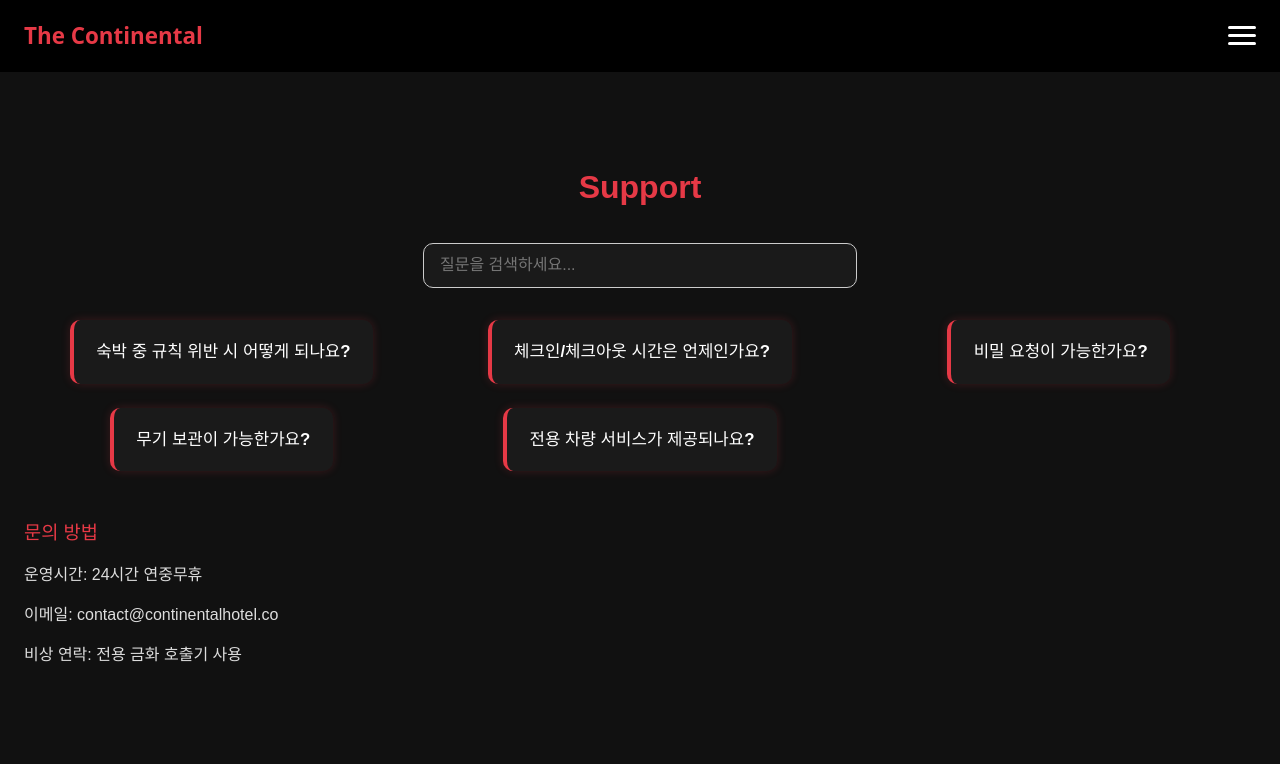
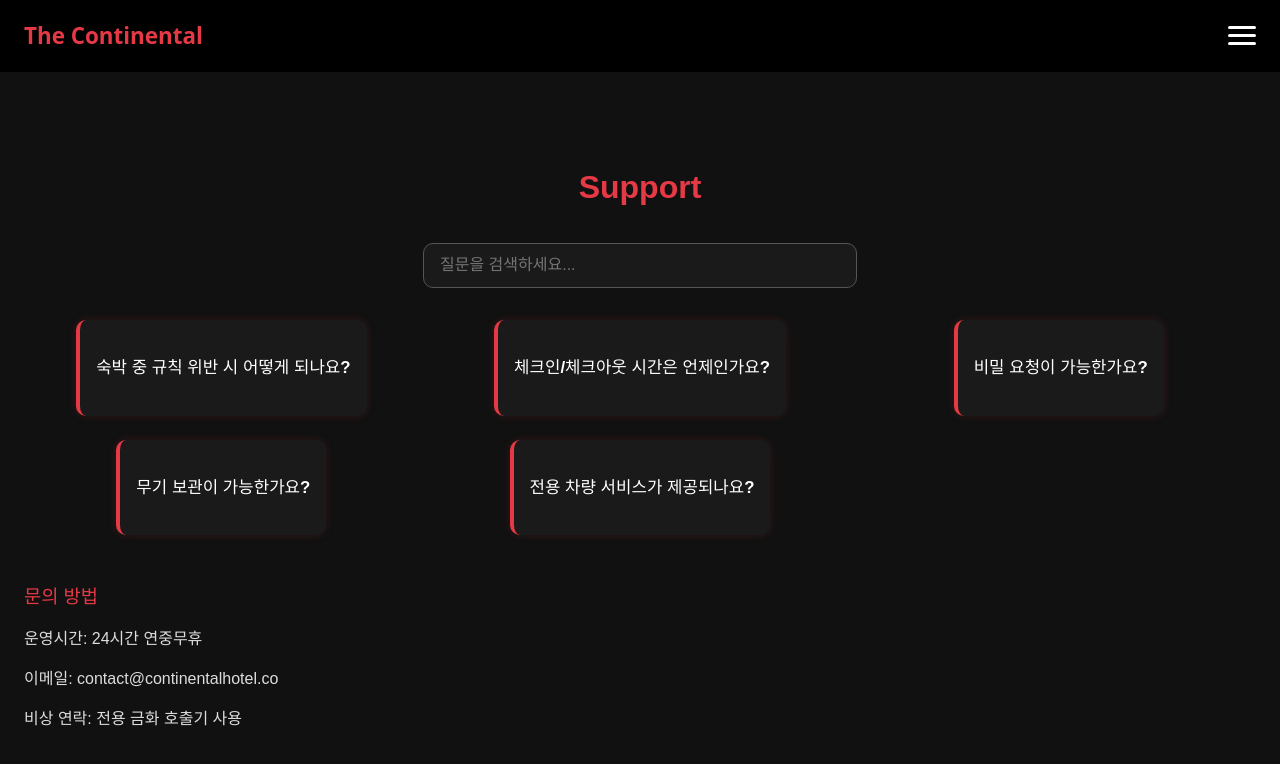
Before and after one commit to KIMRAHUI/johnwick-continental, a React (Vite) app: page /support in a window 1280 px wide. Shown: the top 764 px of the page. Built offline with nearby package versions, Linux system fonts and the light colour scheme.

Commit message:
💄 Support 페이지 질문/답변 UI 개선 – 존윅 스타일 포인트 및 아코디언 정리

```diff
--- a/src/pages/Support.css
+++ b/src/pages/Support.css
@@ -23,7 +23,7 @@
   max-width: 400px;
   padding: 0.8rem 1rem;
   margin: 0 auto 2rem;
-  border: 1px solid #ccc;
+  border: 1px solid #555;
   border-radius: 10px;
   font-size: 1rem;
   display: block;
@@ -39,7 +39,7 @@
   margin-bottom: 3rem;
 }
 
-/* 각 질문/답변 그룹 */
+/* 질문+답변 그룹 */
 .faq-group {
   width: 100%;
   max-width: 350px;
@@ -48,12 +48,15 @@
 /* 질문 카드 */
 .faq-card {
   background-color: #1a1a1a;
-  padding: 1.2rem 1.4rem;
+  padding: 0.8rem 1rem;
   border-left: 4px solid #e63946;
   border-radius: 10px;
-  box-shadow: 0 0 10px rgba(230, 57, 70, 0.2);
+  box-shadow: 0 0 10px rgba(230, 57, 70, 0.15);
   cursor: pointer;
   transition: background 0.3s ease;
+  min-height: 70px;
+  display: flex;
+  align-items: center;
 }
 
 .faq-card:hover {
@@ -72,32 +75,27 @@
   overflow: hidden;
   opacity: 0;
   transform: translateY(-6px);
-  transition:
-    max-height 0.4s ease,
-    opacity 0.3s ease,
-    transform 0.3s ease;
+  transition: max-height 0.4s ease, opacity 0.3s ease, transform 0.3s ease;
   padding: 0;
-  margin-top: 0;
 }
 
 .faq-answer-wrapper.open {
   max-height: 300px;
   opacity: 1;
   transform: translateY(0);
-  margin-top: 0.5rem;
-  padding: 0.8rem 1rem;
+  padding: 0.7rem 1rem 1rem;
 }
 
 .faq-answer-wrapper p {
-  background-color: #1c1c1c;
+  background-color: #181818;
   border-left: 3px solid #e63946;
   padding: 0.8rem 1rem;
   margin: 0;
   border-radius: 6px;
   color: #ccc;
-  font-size: 0.96rem;
+  font-size: 0.95rem;
   line-height: 1.6;
-  box-shadow: inset 0 0 4px rgba(255, 0, 0, 0.15);
+  box-shadow: inset 0 0 5px rgba(255, 0, 0, 0.08);
 }
 
 /* 문의 안내 */
@@ -112,7 +110,7 @@
   line-height: 1.5;
 }
 
-/* 문의 내용 입력창 */
+/* 문의 입력창 */
 .contact-form textarea {
   width: 100%;
   max-width: 480px;
@@ -144,11 +142,12 @@
   }
 
   .faq-group {
-    max-width: 250px;
+    max-width: 260px;
   }
 
   .faq-card {
-    padding: 1.2rem;
+    min-height: 80px;
+    padding: 0.7rem 1rem;
   }
 
   .faq-card h3 {
@@ -161,12 +160,11 @@
   }
 
   .faq-search {
-  max-width: 300px;
-  font-size: 0.95rem;
-  padding: 0.6rem 0.9rem;
-  margin: 0 auto 1.5rem;
-}
-
+    max-width: 300px;
+    font-size: 0.95rem;
+    padding: 0.6rem 0.9rem;
+    margin: 0 auto 1.5rem;
+  }
 
   .contact-form textarea {
     max-width: 90vw;
```
